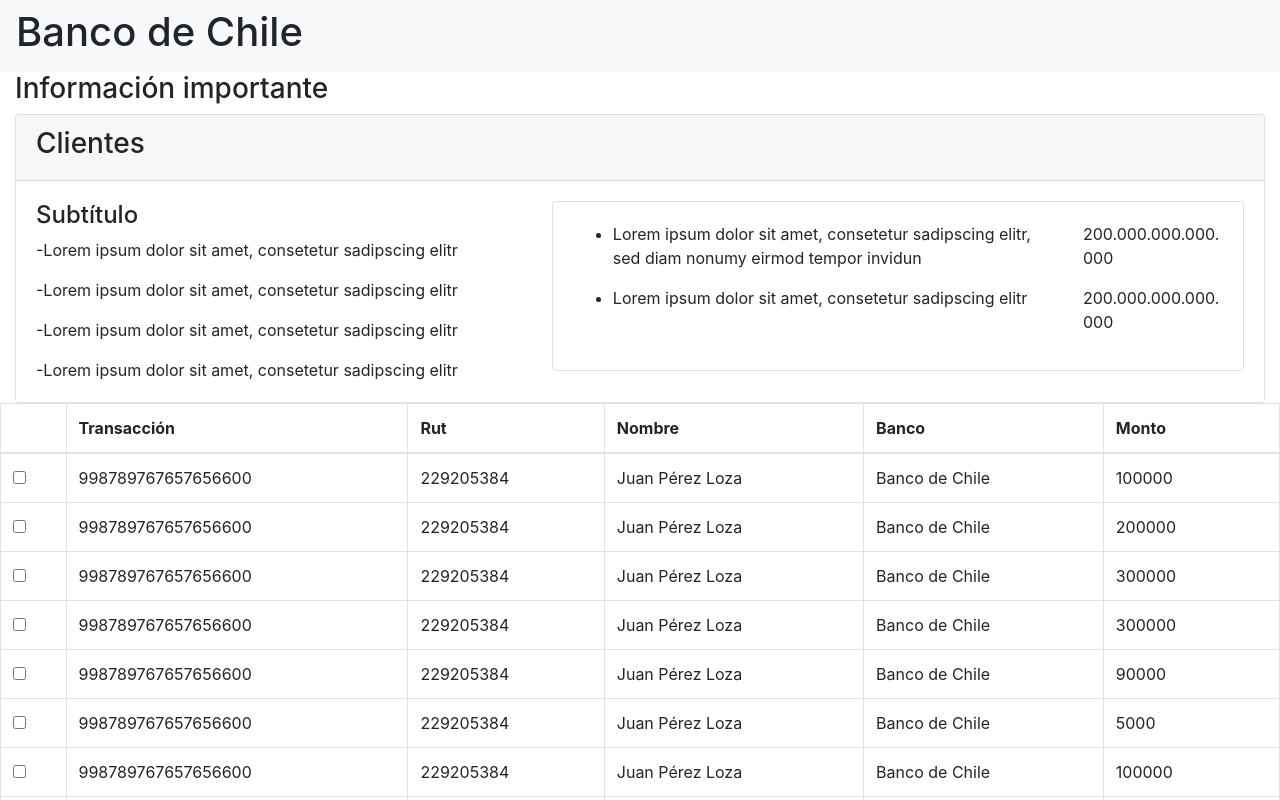
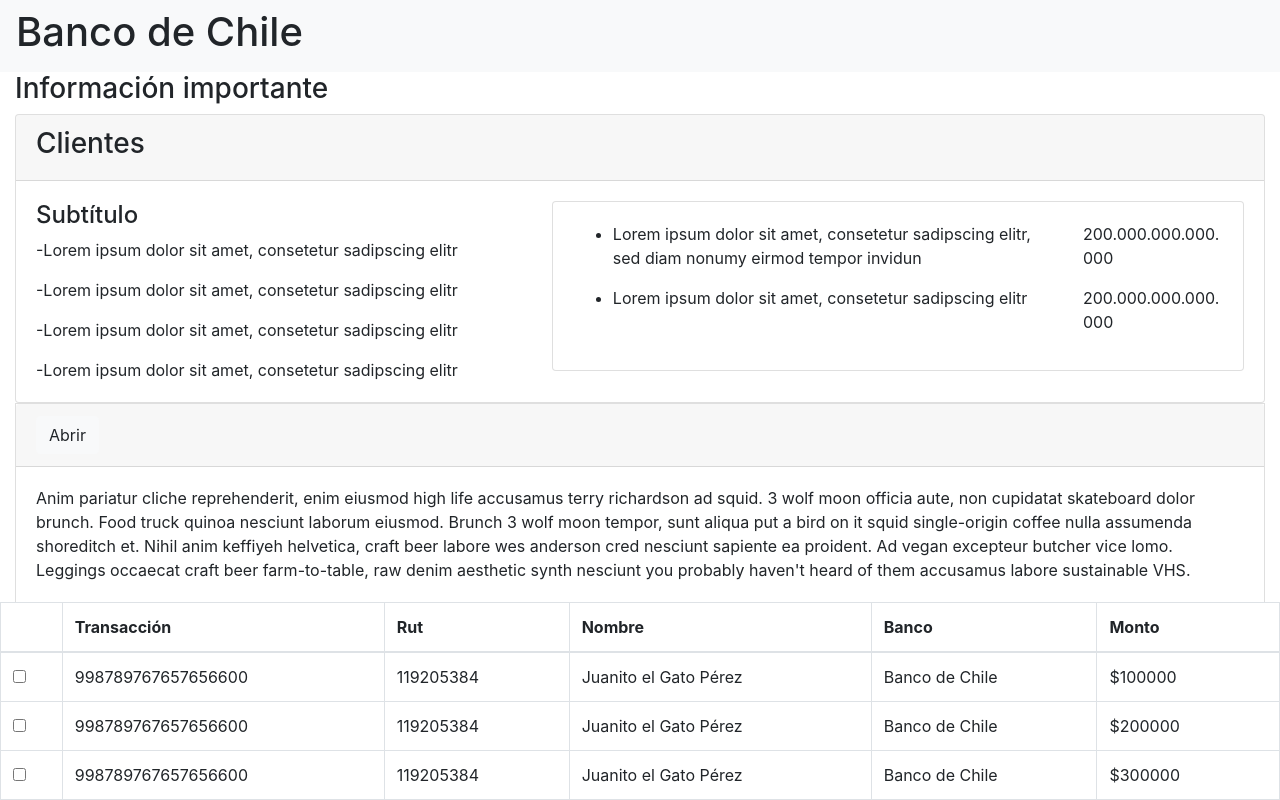
Before and after one commit to milily/Ejercicio-Banco-Chile, an Angular app: page / in a window 1280 px wide. Shown: the top 800 px of the page. Built offline with nearby package versions, Linux system fonts and the light colour scheme.

Commit message:
adding a collapsable on the second part of the view

```diff
--- a/src/app/app.component.html
+++ b/src/app/app.component.html
@@ -1,5 +1,6 @@
 <bc-header></bc-header>
 <bc-card></bc-card>
+<bc-collapse></bc-collapse>
 <bc-table></bc-table>
 
 <router-outlet></router-outlet>
--- /dev/null
+++ b/src/app/bc-components/bc-collaspse/bc-collapse.component.html
@@ -0,0 +1,19 @@
+<div class="accordion container-fluid" id="accordionExample">
+  <div class="card">
+    <div class="card-header" id="headingOne">
+      <h5 class="mb-0">
+        <button class="btn btn-light" type="button" data-toggle="collapse"
+        data-target="#collapseOne" aria-expanded="false" aria-controls="collapseOne"
+        (click)="showToggler()">
+          Abrir
+        </button>
+      </h5>
+    </div>
+    <div id="collapseOne" class="collapse show" aria-labelledby="headingOne"
+    [ngClass]="{ 'show': isTogglerOpen }" data-parent="#accordionExample">
+      <div class="card-body">
+        Anim pariatur cliche reprehenderit, enim eiusmod high life accusamus terry richardson ad squid. 3 wolf moon officia aute, non cupidatat skateboard dolor brunch. Food truck quinoa nesciunt laborum eiusmod. Brunch 3 wolf moon tempor, sunt aliqua put a bird on it squid single-origin coffee nulla assumenda shoreditch et. Nihil anim keffiyeh helvetica, craft beer labore wes anderson cred nesciunt sapiente ea proident. Ad vegan excepteur butcher vice lomo. Leggings occaecat craft beer farm-to-table, raw denim aesthetic synth nesciunt you probably haven't heard of them accusamus labore sustainable VHS.
+      </div>
+    </div>
+  </div>
+</div>
--- /dev/null
+++ b/src/app/bc-components/bc-collaspse/bc-collapse.component.ts
@@ -0,0 +1,19 @@
+import { Component, OnInit } from '@angular/core';
+
+
+@Component({
+    selector: 'bc-collapse',
+    templateUrl: './bc-collapse.component.html',
+    styleUrls: ['bc-collapse.component.scss'],
+})
+export class BcCollapseComponent implements OnInit {
+
+  isTogglerOpen = true;
+
+  ngOnInit() {
+  }
+
+  showToggler() {
+    this.isTogglerOpen = !this.isTogglerOpen;
+  }
+}
--- a/src/app/bc-components/bc-header/bc-header.component.html
+++ b/src/app/bc-components/bc-header/bc-header.component.html
@@ -4,5 +4,4 @@
     aria-controls="navbarText" aria-expanded="false" aria-label="Toggle navigation">
     <span class="navbar-toggler-icon"></span>
   </button>
-
 </nav>
--- a/src/app/bc-components/bc-table/bc-table.component.html
+++ b/src/app/bc-components/bc-table/bc-table.component.html
@@ -16,7 +16,26 @@
       <td>{{data.rut}}</td>
       <td>{{data.fullName}}</td>
       <td>{{data.bank}}</td>
-        <td>{{data.amount}}</td>
+      <td>${{data.amount}}</td>
     </tr>
   </tbody>
 </table>
+<nav aria-label="Page navigation example">
+  <ul class="pagination justify-content-center">
+    <li class="page-item">
+      <a class="page-link" href="#" aria-label="Previous">
+        <span aria-hidden="true">&laquo;</span>
+        <span class="sr-only">Previous</span>
+      </a>
+    </li>
+    <li class="page-item"><a class="page-link" href="#">1</a></li>
+    <li class="page-item"><a class="page-link" href="#">2</a></li>
+    <li class="page-item"><a class="page-link" href="#">3</a></li>
+    <li class="page-item">
+      <a class="page-link" href="#" aria-label="Next">
+        <span aria-hidden="true">&raquo;</span>
+        <span class="sr-only">Next</span>
+      </a>
+    </li>
+  </ul>
+</nav>
--- a/src/app/services/dummy-data.service.ts
+++ b/src/app/services/dummy-data.service.ts
@@ -1,6 +1,5 @@
 import { Injectable } from '@angular/core';
 import { HttpClient } from '@angular/common/http';
-import { DummyData } from '../interfaces/dummy-data.interface';
 import { Observable } from 'rxjs';
 import { map } from 'rxjs/operators';
 
@@ -11,8 +10,8 @@
     private http: HttpClient,
   ) {}
 
-   getUserData(): Observable<any> {
-      // this reads JSON file
-      return this.http.get('assets/data/db.json').pipe(map(resp => resp));
-   }
+  /** This reads the JSON file */
+  getUserData(): Observable<any> {
+    return this.http.get('assets/data/db.json').pipe(map(resp => resp));
+  }
 }
--- a/src/assets/data/db.json
+++ b/src/assets/data/db.json
@@ -3,55 +3,55 @@
     {
         "id": 1,
         "transactionNumber": 998789767657656546,
-            "fullName": "Juan Pérez Loza",
-            "rut": 229205384,
+        "fullName": "Juanito el Gato Pérez",
+        "rut": 119205384,
         "bank": "Banco de Chile",
         "amount": 100000
     },
     {
         "id": 2,
         "transactionNumber": 998789767657656546,
-            "fullName": "Juan Pérez Loza",
-            "rut": 229205384,
+        "fullName": "Juanito el Gato Pérez",
+        "rut": 119205384,
         "bank": "Banco de Chile",
         "amount": 200000
     },
     {
         "id": 3,
         "transactionNumber": 998789767657656546,
-            "fullName": "Juan Pérez Loza",
-            "rut": 229205384,
+        "fullName": "Juanito el Gato Pérez",
+        "rut": 119205384,
         "bank": "Banco de Chile",
         "amount": 300000
         },
     {
         "id": 4,
         "transactionNumber": 998789767657656546,
-            "fullName": "Juan Pérez Loza",
-            "rut": 229205384,
+        "fullName": "Juanito el Gato Pérez",
+        "rut": 119205384,
         "bank": "Banco de Chile",
         "amount": 300000
     },
     {
         "id": 5,
         "transactionNumber": 998789767657656546,
-            "fullName": "Juan Pérez Loza",
-            "rut": 229205384,
+        "fullName": "Juanito el Gato Pérez",
+        "rut": 119205384,
         "bank": "Banco de Chile",
         "amount": 90000
     },
     {
         "id": 6,
         "transactionNumber": 998789767657656546,
-            "fullName": "Juan Pérez Loza",
-            "rut": 229205384,
+        "fullName": "Juanito el Gato Pérez",
+        "rut": 119205384,
         "bank": "Banco de Chile",
         "amount": 5000
     },
     {
         "id": 7,
         "transactionNumber": 998789767657656546,
-            "fullName": "Juan Pérez Loza",
+        "fullName": "Juanito el Gato Pérez",
         "rut": 229205384,
         "bank": "Banco de Chile",
         "amount": 100000
@@ -59,25 +59,66 @@
     {
         "id": 8,
         "transactionNumber": 998789767657656546,
-            "fullName": "Juan Pérez Loza",
-            "rut": 229205384,
+        "fullName": "Juanito el Gato Pérez",
+        "rut": 129205384,
         "bank": "Banco de Chile",
         "amount": 70000
     },
     {
         "id": 9,
         "transactionNumber": 998789767657656546,
-            "fullName": "Juan Pérez Loza",
-            "rut": 229205384,
+        "fullName": "Juanito el Gato Pérez",
+        "rut": 119205384,
         "bank": "Banco de Chile",
         "amount": 10000000
     },
     {
         "id": 10,
         "transactionNumber": 998789767657656546,
-            "fullName": "Juan Pérez Loza",
-            "rut": 229205384,
+        "fullName": "Juanito el Gato Pérez",
+        "rut": 119205384,
         "bank": "Banco de Chile",
         "amount": 100000
+    },
+    {
+        "id": 11,
+        "transactionNumber": 998789767657656546,
+        "fullName": "Juanito el Gato Pérez",
+        "rut": 119205384,
+        "bank": "Banco de Chile",
+        "amount": 10000000
+    },
+    {
+        "id": 12,
+        "transactionNumber": 998789767657656546,
+        "fullName": "Juanito el Gato Pérez",
+        "rut": 119205384,
+        "bank": "Banco de Chile",
+        "amount": 100000
+    },
+    {
+        "id": 13,
+        "transactionNumber": 998789767657656546,
+        "fullName": "Juanito el Gato Pérez",
+        "rut": 119205384,
+        "bank": "Banco de Chile",
+        "amount": 10000000
+    },
+    {
+        "id": 14,
+        "transactionNumber": 998789767657656546,
+        "fullName": "Juanito el Gato Pérez",
+        "rut": 119205384,
+        "bank": "Banco de Chile",
+        "amount": 100000
+    },
+    {
+        "id": 15,
+        "transactionNumber": 998789767657656546,
+        "fullName": "Juanito el Gato Pérez",
+        "rut": 119205384,
+        "bank": "Banco de Chile",
+        "amount": 10000000
     }
+
 ]
```
Also changed, not shown: src/app/bc-components/bc-components.module.ts (+10 -4 lines), src/app/bc-components/bc-collaspse/bc-collapse.component.scss (added). Lines whose indentation alone changed are shown as unchanged.
